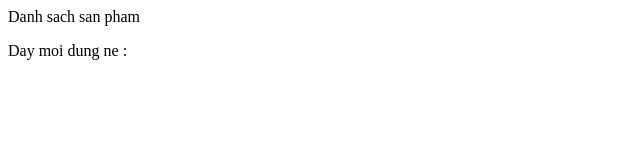
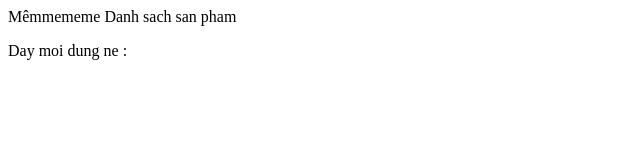
Before and after one commit to mihitran/hoc-git-f7-24, a plain HTML site: page danh-sach-san-pham.html in a window 1280 px wide. Shown: the whole page, without its empty margins (0-640 px from the left). Drawn offline with Linux system fonts and the light colour scheme.

Commit message:
Update danh-sach-san-pham.html

```diff
--- a/danh-sach-san-pham.html
+++ b/danh-sach-san-pham.html
@@ -6,6 +6,7 @@
     <title>Danh sach san pham</title>
 </head>
 <body>
+    Mêmmememe
     Danh sach san pham
     <p>Day moi dung ne : </p>
 </body>
```
